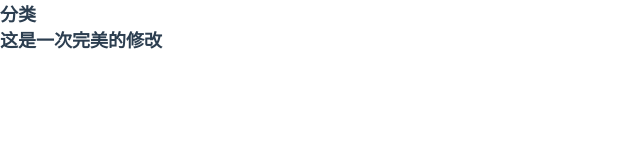
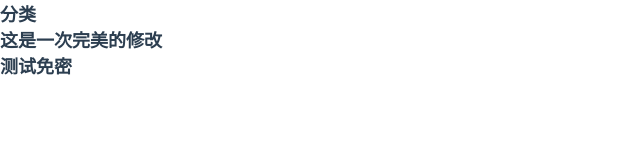
Before and after one commit to Dingshuang22/lijian, a Vue app: page /#/classify in a window 1280 px wide. Shown: the top 160 px of the page, without its empty margins (0-640 px from the left). Built offline with nearby package versions, Linux system fonts and the light colour scheme.

Commit message:
测试免密功能

```diff
--- a/src/pages/Classify.vue
+++ b/src/pages/Classify.vue
@@ -2,6 +2,7 @@
     <div>
         <h2>分类</h2>
         <h2>这是一次完美的修改</h2>
+        <h2>测试免密</h2>
     </div>
 </template>
 
```
